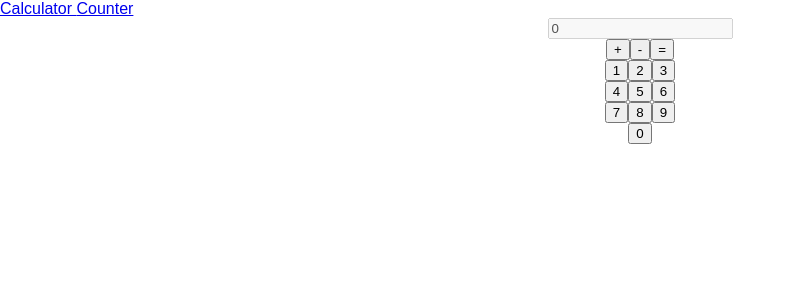
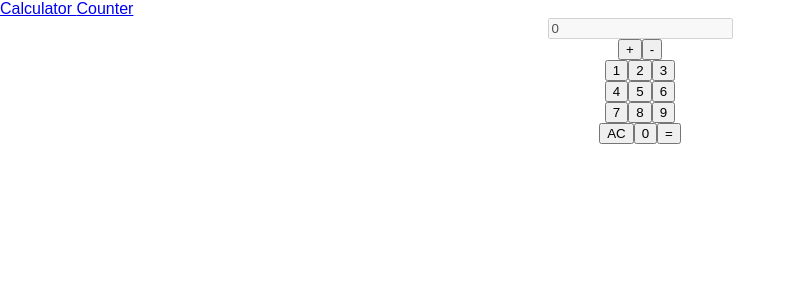
Before and after one commit to agataokolska/exercises-with-redux-part2, a React (Create React App) app: page /calculator in a window 1280 px wide. Shown: the top 300 px of the page, without its empty margins (0-796 px from the left). Built offline with nearby package versions, Linux system fonts and the light colour scheme.

Commit message:
add reset action and AC button

```diff
--- a/src/state/calculator.js
+++ b/src/state/calculator.js
@@ -2,6 +2,7 @@ const INPUT = 'calculator/INPUT'
 const ADD = 'calculator/ADD'
 const SUBSTRACT = 'calculator/SUBSTRACT'
 const RESULT = 'calculator/RESULT'
+const RESET = 'calculator/RESET'
 
 export const addAction = () => ({type: ADD})
 
@@ -10,6 +11,8 @@ export const substractAction = () => ({type: SUBSTRACT})
 export const inputAction = number => ({type:INPUT, number})
 
 export const resultAction = () => ({type:RESULT})
+
+export const resetAction = () => ({ type: RESET })
 
 const initialState = {
     result: 0,
@@ -60,6 +63,10 @@ export default (state = initialState, action) =>{
             isResultShown: true,
             lastOperation: initialState.lastOperation
         }
+        case RESET:
+        return{
+            ...initialState
+        }
         default:
         return state
     }
--- a/src/views/Calculator.js
+++ b/src/views/Calculator.js
@@ -1,6 +1,6 @@
 import React from 'react'
 import { connect } from 'react-redux'
-import { inputAction, addAction, substractAction, resultAction } from '../state/calculator';
+import { inputAction, addAction, substractAction, resultAction, resetAction } from '../state/calculator';
 
 const styles={
     center:{
@@ -20,25 +20,27 @@ const Calculator = (props) => (
             <button onClick={props._addAction}>+</button>
 
             <button onClick={props._substractAction}>-</button>
-            <button onClick={props._resultAction}>=</button>
+
         </div>
         <div>
             <button onClick={() => props._inputAction(1)}>1</button>
-            <button>2</button>
-            <button>3</button>
+            <button onClick={() => props._inputAction(2)}>2</button>
+            <button onClick={() => props._inputAction(3)}>3</button>
         </div>
         <div>
-            <button>4</button>
-            <button>5</button>
-            <button>6</button>
+            <button onClick={() => props._inputAction(4)}>4</button>
+            <button onClick={() => props._inputAction(5)}>5</button>
+            <button onClick={() => props._inputAction(6)}>6</button>
         </div>
         <div>
-            <button>7</button>
-            <button>8</button>
-            <button>9</button>
+            <button onClick={() => props._inputAction(7)}>7</button>
+            <button onClick={() => props._inputAction(8)}>8</button>
+            <button onClick={() => props._inputAction(9)}>9</button>
         </div>
         <div>
-            <button>0</button>
+            <button onClick={props._resetAction}>AC</button>
+            <button onClick={() => props._inputAction(0)}>0</button>
+            <button onClick={props._resultAction}>=</button>
         </div>
 
     </div>
@@ -54,7 +56,8 @@ const mapDispatchToProps = dispatch => ({
     _inputAction: (number) => dispatch(inputAction(number)),
     _addAction: () => dispatch(addAction()),
     _substractAction: () => dispatch(substractAction()),
-    _resultAction: () => dispatch(resultAction())
+    _resultAction: () => dispatch(resultAction()),
+    _resetAction: () => dispatch(resetAction())
 })
 
 export default connect(
```
